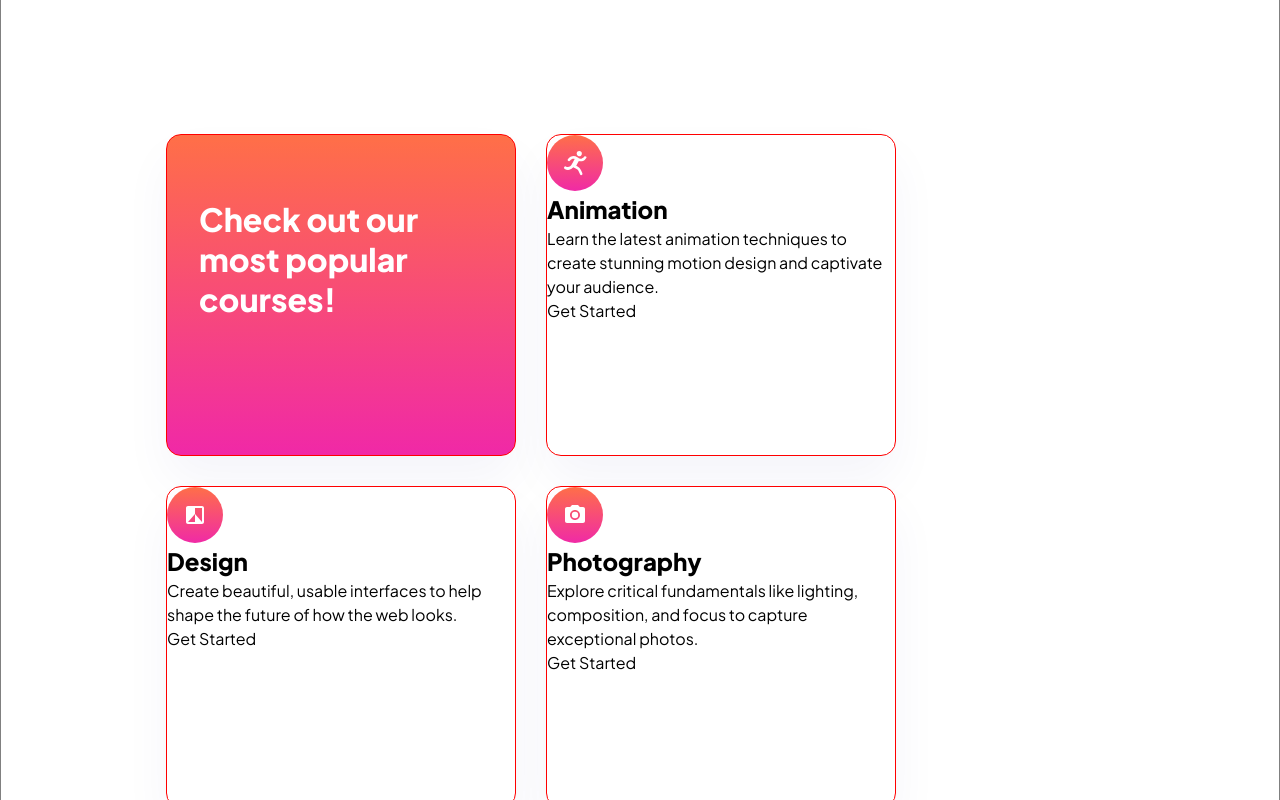
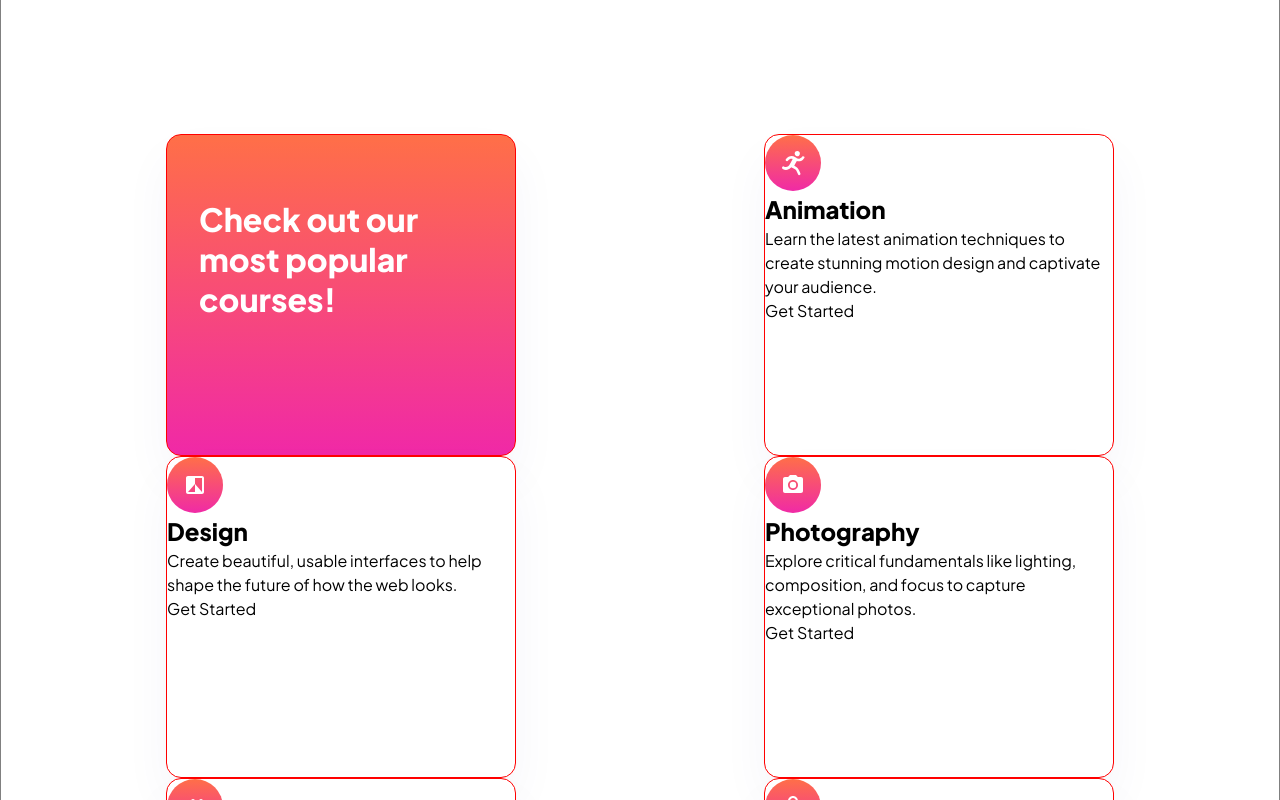
Before and after one commit to nicorithner/solution-skilled-elearning-landing-page, a React (Create React App) app: page / in a window 1280 px wide. Shown: the part 780-1580 px from the top of the page. Built offline with nearby package versions, Linux system fonts and the light colour scheme.

Commit message:
Add style to courses section

```diff
--- a/src/components/coursesSection/CoursesSection.styled.js
+++ b/src/components/coursesSection/CoursesSection.styled.js
@@ -3,9 +3,20 @@
 export const CardSection = styled.section`
   display: flex;
   flex-wrap: wrap;
-  gap: 30px;
+  justify-content: space-between;
   align-items: center;
   padding-left: 165px;
   padding-right: 165px;
-  padding-bottom: 140px;
+  padding-bottom: 60px;
+
+  @media only screen and (max-width: 768px) {
+    padding-left: 30px;
+    padding-right: 30px;
+  }
+
+  @media only screen and (max-width: 400px) {
+    padding: 0;
+    padding-bottom: 60px;
+    justify-content: center;
+  }
 `;
```
